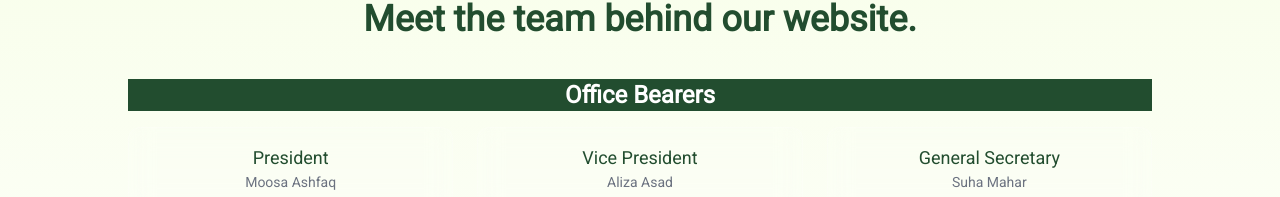
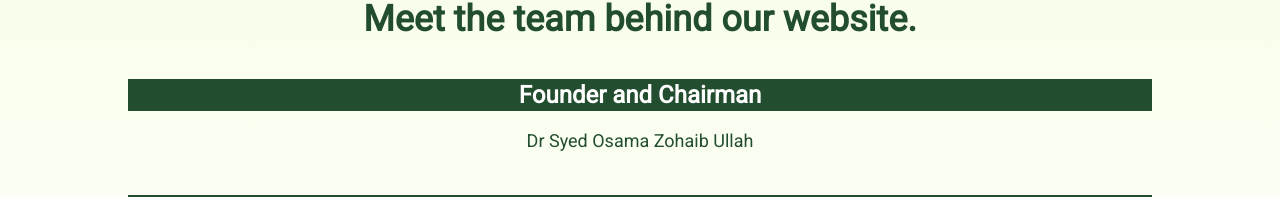
Before and after one commit to najmanmna/phh-ngo-website, a React (Vite) app: page /team in a window 1280 px wide. Shown: the part 153-350 px from the top of the page. Built offline with nearby package versions, Linux system fonts and the light colour scheme.

Commit message:
ceo name added

```diff
--- a/src/pages/MeetTheTeam.jsx
+++ b/src/pages/MeetTheTeam.jsx
@@ -56,7 +56,14 @@ const MeetTheTeam = () => {
           {/* <p className="text-sm text-lime-300 mb-8">
             Dedicated minds working to serve the cause
           </p> */}
-
+          <div className="mb-10">
+            <h2 className="text-xl md:text-2xl font-semibold text-white mb-4 bg-primary">
+              Founder and Chairman
+            </h2>
+            <h3 className="text-lg font-medium text-primary">
+              Dr Syed Osama Zohaib Ullah
+            </h3>
+          </div>
           <div className="mb-10">
             <h2 className="text-xl md:text-2xl font-semibold text-white mb-4 bg-primary">
               Office Bearers
```
